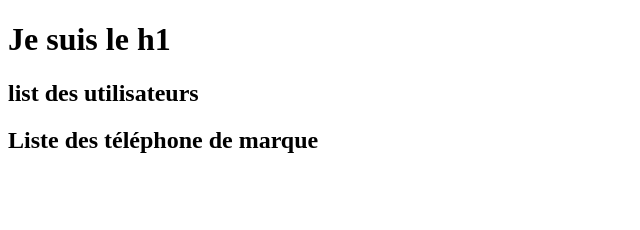
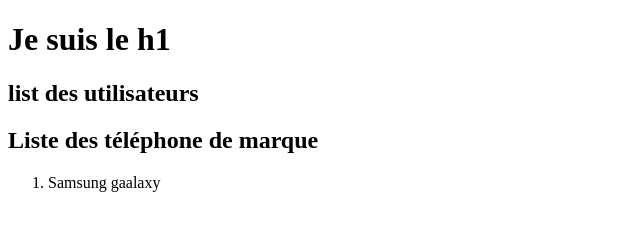
Before and after one commit to MOISESOROAROLITEC/formation_GIT, a plain HTML site: page index.html in a window 1280 px wide. Shown: the whole page, without its empty margins (0-640 px from the left). Drawn offline with Linux system fonts and the light colour scheme.

Commit message:
ajout de somsung galaxy a la liste

```diff
--- a/index.html
+++ b/index.html
@@ -10,6 +10,9 @@
 	<h1>Je suis le h1</h1>
 	<h2>list des utilisateurs</h2>
 	<h2>Liste des téléphone de marque</h2>
+	<ol>
+		<li> Samsung gaalaxy </li>
+	</ol>
 </body>
 
 </html>
```
